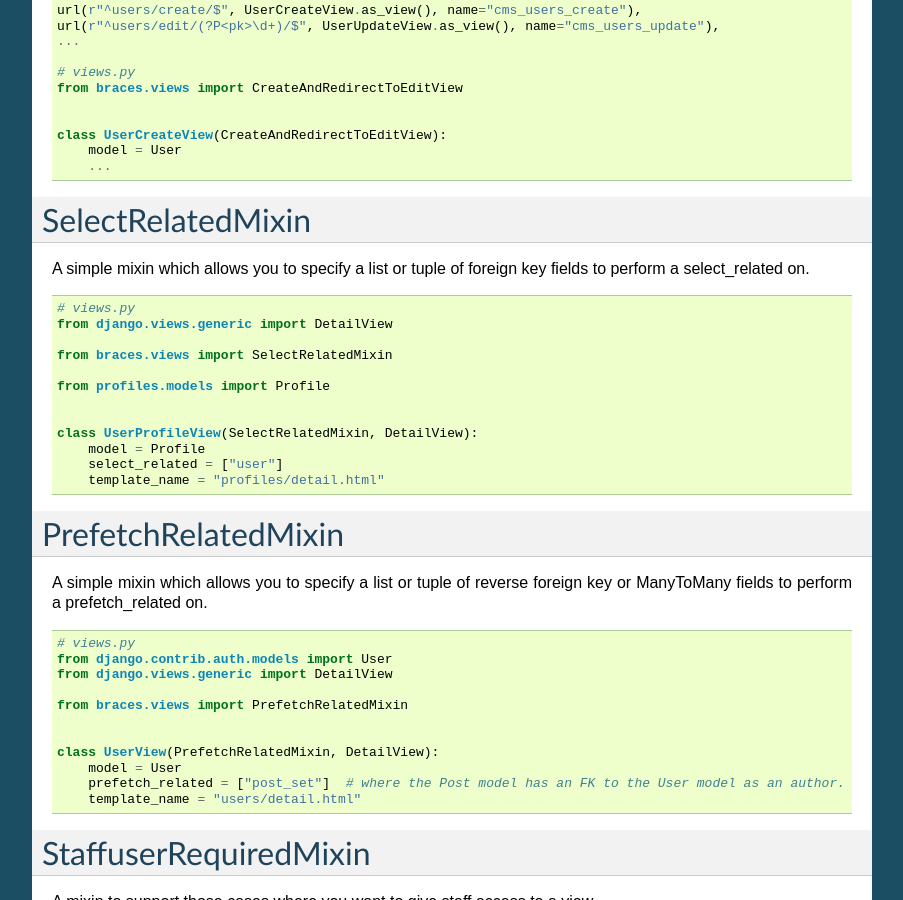
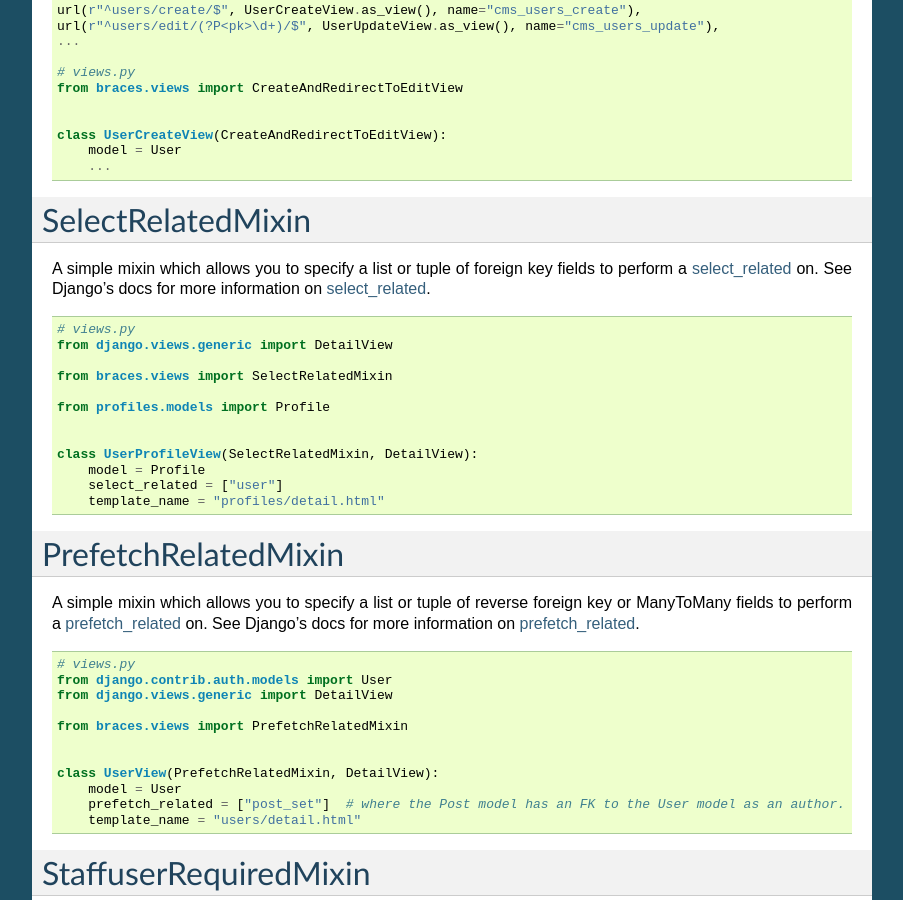
Before and after one commit to brack3t/django-braces, a Sphinx documentation site: the page built from docs/index.rst, in a window 1280 px wide and 900 px high, scrolled down 4714 px. Shown: the whole window, without its empty margins (198-1101 px from the left). Built offline with Sphinx 7.4.7, drawn with Linux system fonts in a browser that asks for light colours.

Commit message:
links to django's docs on select_related and prefetch_related.

```diff
--- a/docs/index.rst
+++ b/docs/index.rst
@@ -296,7 +296,8 @@ This ``mixin`` extends from `CreateView`.
 SelectRelatedMixin
 ==================
 
-A simple mixin which allows you to specify a list or tuple of foreign key fields to perform a select_related on.
+A simple mixin which allows you to specify a list or tuple of foreign key fields to perform a `select_related`_ on.
+See Django's docs for more information on `select_related`_.
 
 ::
 
@@ -317,7 +318,8 @@ A simple mixin which allows you to specify a list or tuple of foreign key fields
 PrefetchRelatedMixin
 ==================
 
-A simple mixin which allows you to specify a list or tuple of reverse foreign key or ManyToMany fields to perform a prefetch_related on.
+A simple mixin which allows you to specify a list or tuple of reverse foreign key or ManyToMany fields to perform a `prefetch_related`_ on.
+See Django's docs for more information on `prefetch_related`_.
 
 ::
 
@@ -451,3 +453,5 @@ Indices and tables
 .. _Daniel Sokolowski: https://github.com/danols
 .. _code here: https://github.com/lukaszb/django-guardian/issues/48
 .. _CRUD: http://en.wikipedia.org/wiki/Create,_read,_update_and_delete
+.. _select_related: https://docs.djangoproject.com/en/1.5/ref/models/querysets/#select-related
+.. _prefetch_related: https://docs.djangoproject.com/en/1.5/ref/models/querysets/#prefetch-related
```
